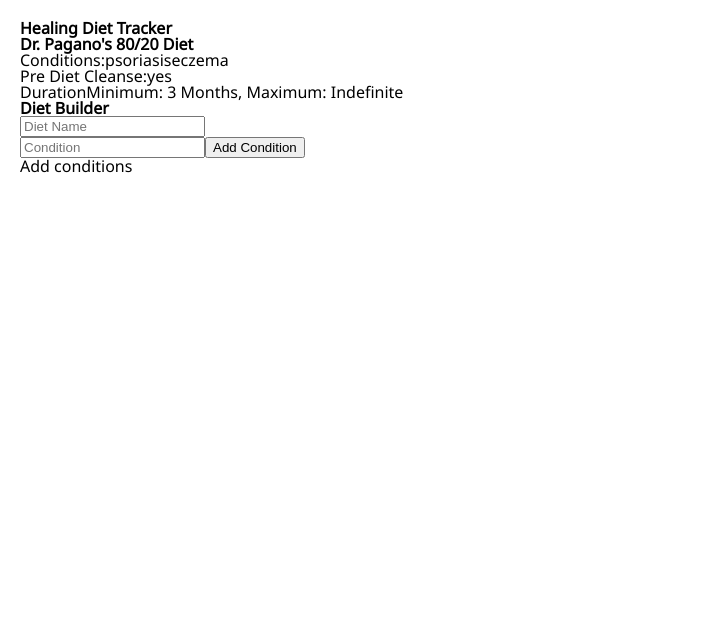
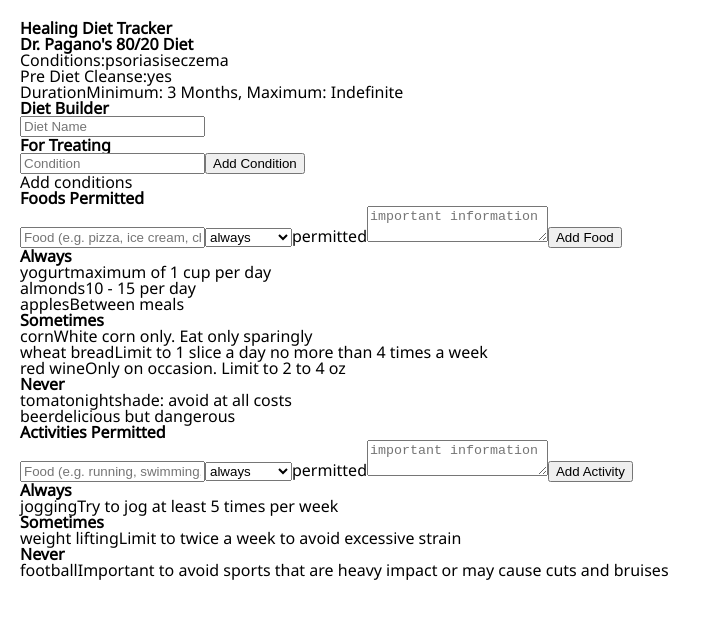
Before and after one commit to msherm/healing-diet-tracker, a React app: page / in a window 1280 px wide. Shown: the top 618 px of the page, without its empty margins (0-711 px from the left). Built offline with nearby package versions, Linux system fonts and the light colour scheme.

Commit message:
DietBuilder: permitted food/activity add functionality

```diff
--- a/src/actions/action-creators.js
+++ b/src/actions/action-creators.js
@@ -8,6 +8,16 @@
 	}
 }
 
+export const addPermittedDetail = (frequency, category, detail, description) => {
+	return {
+		type: types.ADD_PERMITTED_DETAIL,
+		frequency,
+		category,
+		detail,
+		description
+	}
+}
+
 export const addDiet = (name, conditions, preDietCleanse, routine, permitted, duration) => {
 	return {
 		type: types.ADD_DIET
--- a/src/actions/action-types.js
+++ b/src/actions/action-types.js
@@ -4,4 +4,5 @@
 
 //Diet Builder
 export const ADD_CONDITION = 'ADD_CONDITION';
+export const ADD_PERMITTED_DETAIL = 'ADD_PERMITTED_DETAIL';
 export const ADD_DIET = 'ADD_DIET';
--- a/src/components/App.jsx
+++ b/src/components/App.jsx
@@ -12,7 +12,9 @@
       <div className="container">
       	<h1>Healing Diet Tracker</h1>
         <Diets diets={ this.props.diets }/>
-        <DietBuilder dietBuilder={ this.props.dietBuilder } addCondition={ this.props.addCondition }/>
+        <DietBuilder dietBuilder={ this.props.dietBuilder }
+                     addCondition={ this.props.addCondition }
+                     addPermittedDetail={ this.props.addPermittedDetail }/>
       </div>
     );
   }
--- a/src/components/DietBuilder.jsx
+++ b/src/components/DietBuilder.jsx
@@ -5,6 +5,8 @@
 		super(props);
 
 		this.addCondition = this.addCondition.bind(this);
+		this.addPermittedFoodDetail = this.addPermittedFoodDetail.bind(this);
+		this.addPermittedActivityDetail = this.addPermittedActivityDetail.bind(this);
 	}
 
 	addCondition() {
@@ -12,18 +14,167 @@
 		this.refs.condition.value = '';
 	}
 
+	addPermittedFoodDetail() {
+		if (this.refs['permitted-food-frequency'].value.length && this.refs['permitted-food-detail'].value.length) {
+			this.props.addPermittedDetail(this.refs['permitted-food-frequency'].value, 'food', this.refs['permitted-food-detail'].value, this.refs['permitted-food-description'].value);
+			this.refs['permitted-food-detail'].value = '';
+			this.refs['permitted-food-description'].value = '';
+		}
+	}
+
+	addPermittedActivityDetail() {
+		if (this.refs['permitted-activity-frequency'].value.length && this.refs['permitted-activity-detail'].value.length) {
+			this.props.addPermittedDetail(this.refs['permitted-activity-frequency'].value, 'activity', this.refs['permitted-activity-detail'].value, this.refs['permitted-activity-description'].value);
+			this.refs['permitted-activity-detail'].value = '';
+			this.refs['permitted-activity-description'].value = '';
+		}
+	}
+
 	render() {
 		const conditions = this.props.dietBuilder.conditions.length ? this.props.dietBuilder.conditions.map((condition, i) => {return <li key={ i }>{ condition }</li>}) : <li className="initial">Add conditions</li>;
+
+		//TODO: create PermittedItem component and make the following list mappings DRY
+		const permitted = { food: [], activity: [] };
+		permitted.food.always = this.props.dietBuilder.permitted.always.food.map((item, i) => {
+			return (
+				<li key={ i }>
+					<strong>{ item.detail }</strong>
+					<span>{ item.description }</span>
+				</li>
+			);
+		});
+
+		permitted.food.sometimes = this.props.dietBuilder.permitted.sometimes.food.map((item, i) => {
+			return (
+				<li key={ i }>
+					<strong>{ item.detail }</strong>
+					<span>{ item.description }</span>
+				</li>
+			);
+		});
+
+		permitted.food.never = this.props.dietBuilder.permitted.never.food.map((item, i) => {
+			return (
+				<li key={ i }>
+					<strong>{ item.detail }</strong>
+					<span>{ item.description }</span>
+				</li>
+			);
+		});
+
+		permitted.activity.always = this.props.dietBuilder.permitted.always.activity.map((item, i) => {
+			return (
+				<li key={ i }>
+					<strong>{ item.detail }</strong>
+					<span>{ item.description }</span>
+				</li>
+			);
+		});
+
+		permitted.activity.sometimes = this.props.dietBuilder.permitted.sometimes.activity.map((item, i) => {
+			return (
+				<li key={ i }>
+					<strong>{ item.detail }</strong>
+					<span>{ item.description }</span>
+				</li>
+			);
+		});
+
+		permitted.activity.never = this.props.dietBuilder.permitted.never.activity.map((item, i) => {
+			return (
+				<li key={ i }>
+					<strong>{ item.detail }</strong>
+					<span>{ item.description }</span>
+				</li>
+			);
+		});
 
 		return (
 			<div className="diet-builder">
 				<h3>Diet Builder</h3>
 				<input placeholder="Diet Name"/>
 				<div className="condition-adder">
+					<h4>For Treating</h4>
 					<input ref="condition" placeholder="Condition"/>
 					<button onClick={ this.addCondition }>Add Condition</button>
 					<ul className="conditions">
 						{ conditions }
+					</ul>
+				</div>
+				<div className="permitted-detail-adder">
+					<h4>Foods Permitted</h4>
+					<div className="detail-adder">
+						<span><input ref="permitted-food-detail" placeholder="Food (e.g. pizza, ice cream, chili)"/></span>
+						<span>
+							<select ref="permitted-food-frequency">
+								<option value="always">always</option>
+								<option value="sometimes">sometimes</option>
+								<option value="never">never</option>
+							</select>
+							permitted
+						</span>
+						<span>
+							<textarea ref="permitted-food-description" placeholder="important information"></textarea>
+						</span>
+						<button onClick={ this.addPermittedFoodDetail }>Add Food</button>
+					</div>
+					<ul className="permitted-detail-lists">
+						<li className="permitted-always">
+							<h5>Always</h5>
+							<ul className="permitted-always-list">
+								{ permitted.food.always }
+							</ul>
+						</li>
+						<li className="permitted-sometimes">
+							<h5>Sometimes</h5>
+							<ul className="permitted-somtimes-list">
+								{ permitted.food.sometimes }
+							</ul>
+						</li>
+						<li className="permitted-never">
+							<h5>Never</h5>
+							<ul className="permitted-never-list">
+								{ permitted.food.never }
+							</ul>
+						</li>
+					</ul>
+				</div>
+				<div className="permitted-detail-adder">
+					<h4>Activities Permitted</h4>
+					<div className="detail-adder">
+						<span><input ref="permitted-activity-detail" placeholder="Food (e.g. running, swimming, weight lifting)"/></span>
+						<span>
+							<select ref="permitted-activity-frequency">
+								<option value="always">always</option>
+								<option value="sometimes">sometimes</option>
+								<option value="never">never</option>
+							</select>
+							permitted
+						</span>
+						<span>
+							<textarea ref="permitted-activity-description" placeholder="important information"></textarea>
+						</span>
+						<button onClick={ this.addPermittedActivityDetail }>Add Activity</button>
+					</div>
+					<ul className="permitted-detail-lists">
+						<li className="permitted-always">
+							<h5>Always</h5>
+							<ul className="permitted-always-list">
+								{ permitted.activity.always }
+							</ul>
+						</li>
+						<li className="permitted-sometimes">
+							<h5>Sometimes</h5>
+							<ul className="permitted-somtimes-list">
+								{ permitted.activity.sometimes }
+							</ul>
+						</li>
+						<li className="permitted-never">
+							<h5>Never</h5>
+							<ul className="permitted-never-list">
+								{ permitted.activity.never }
+							</ul>
+						</li>
 					</ul>
 				</div>
 			</div>
--- a/src/containers/AppContainer.jsx
+++ b/src/containers/AppContainer.jsx
@@ -3,14 +3,15 @@
 import App from '../components/App.jsx';
 import store from '../store';
 
-import { addCondition } from '../actions/action-creators.js';
+import { addCondition, addPermittedDetail } from '../actions/action-creators.js';
 
 class AppContainer extends React.Component {
   render() {
     return (
       <App diets={ this.props.diets }
            dietBuilder={ this.props.dietBuilder }
-           addCondition={ this.props.handleAddCondition }/>
+           addCondition={ this.props.handleAddCondition }
+           addPermittedDetail={ this.props.handleAddPermittedDetail}/>
     );
   }
 }
@@ -25,8 +26,10 @@
 const mapDispatchToProps = function(dispatch) {
   return {
     handleAddCondition: (condition) => {
-      console.log("Cond: ", condition);
       dispatch(addCondition(condition));
+    },
+    handleAddPermittedDetail: (frequency, category, detail, description) => {
+      dispatch(addPermittedDetail(frequency, category, detail, description));
     }
   };
 }
--- a/src/reducers/dietbuilder-reducer.js
+++ b/src/reducers/dietbuilder-reducer.js
@@ -1,4 +1,4 @@
-import { ADD_CONDITION } from '../actions/action-types';
+import { ADD_CONDITION, ADD_PERMITTED_DETAIL } from '../actions/action-types';
 
 const initialState = {
   name: '',
@@ -6,16 +6,95 @@
   preDietCleanse: false,
   routine: [],
   permitted: {
-    always: [],
-    sometimes: [],
-    never: []
+    always: {
+      food: [
+        {
+          detail: "yogurt",
+          description: "maximum of 1 cup per day"
+        },
+        {
+          detail: "almonds",
+          description: "10 - 15 per day"
+        },
+        {
+          detail: "apples",
+          description: "Between meals"
+        }
+      ],
+      activity: [
+        {
+          detail: "jogging",
+          description: "Try to jog at least 5 times per week"
+        }
+      ]
+    },
+    sometimes: {
+      food: [
+        {
+          detail: "corn",
+          description: "White corn only. Eat only sparingly"
+        },
+        {
+          detail: "wheat bread",
+          description: "Limit to 1 slice a day no more than 4 times a week"
+        },
+        {
+          detail: "red wine",
+          description: "Only on occasion. Limit to 2 to 4 oz"
+        }
+      ],
+      activity: [
+        {
+          detail: "weight lifting",
+          description: "Limit to twice a week to avoid excessive strain"
+        }
+      ]
+    },
+    never: {
+      food: [
+        {
+          detail: "tomato",
+          description: "nightshade: avoid at all costs"
+        },
+        {
+          detail: "beer",
+          description: "delicious but dangerous"
+        }
+      ],
+      activity: [
+        {
+          detail: "football",
+          description: "Important to avoid sports that are heavy impact or may cause cuts and bruises"
+        }
+      ]
+    }
   },
   duration: { minimum: 0, maximum: 0 }
 };
 
+//TODO: separate permitted into separate reducer to eliminate need for deepClone
+const deepClone = (obj) => {
+    if (obj === null || typeof obj !== "object") {
+      return obj;
+    }
+
+    const copy = obj.constructor();
+
+    for (let attr in obj) {
+        if (obj.hasOwnProperty(attr)) copy[attr] = obj[attr];
+    }
+
+    return copy;
+}
+
 const dietBuilderReducer = (state = initialState, action) => {
   switch (action.type) {
     case ADD_CONDITION:
+      return Object.assign({}, state, { conditions: [...state.conditions, action.condition] });
+    case ADD_PERMITTED_DETAIL:
+      const permitted = deepClone(state.permitted);
+      const permittedList = state.permitted[action.frequency][action.category].slice();
+      permitted[action.frequency][action.category].push({ detail: action.detail, description: action.description} );
       return Object.assign({}, state, { conditions: [...state.conditions, action.condition] });
   }
 
```
